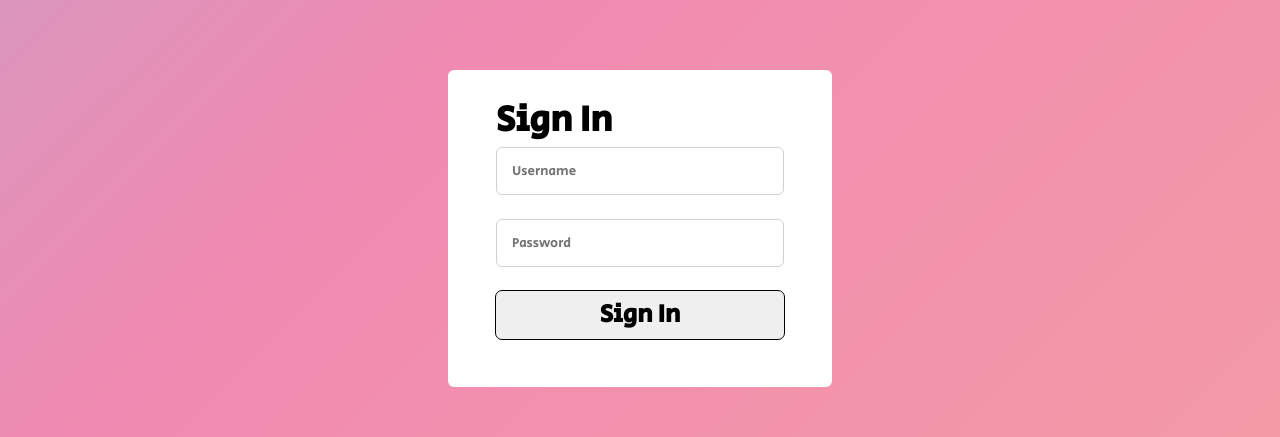
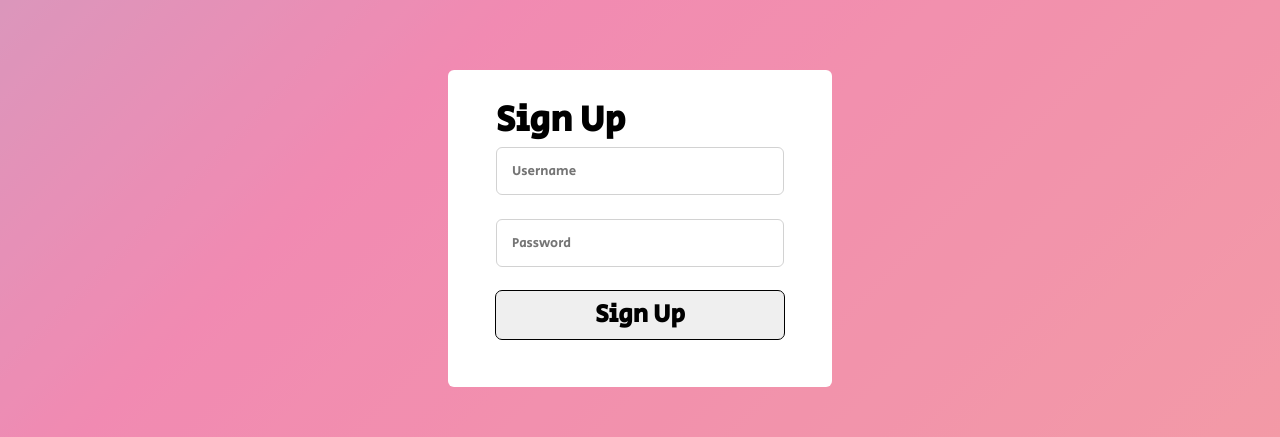
Before and after one commit to JJBonete/mern-todo-list, a React (Create React App) app in the folder client/: page / in a window 1280 px wide. Shown: the part 172-609 px from the top of the page. Built offline with nearby package versions, Linux system fonts and the light colour scheme; no server answers.

Commit message:
switched the default routes

```diff
--- a/client/src/App.js
+++ b/client/src/App.js
@@ -14,8 +14,8 @@ function App() {
     <AuthProvider>
       <div className="App">
         <BrowserRouter>
-          <Route path="/signup" component={SignUp} />
-          <Route exact path="/" component={SignIn} />
+          <Route exact path="/" component={SignUp} />
+          <Route  path="/signin" component={SignIn} />
 
           <Route  path="/home" component={ShowTodoList} />
           <Route path="/create-todo" component={CreateTodo} />
--- a/client/src/components/SignUp.jsx
+++ b/client/src/components/SignUp.jsx
@@ -28,7 +28,7 @@ const SignUp = () => {
 
       // Redirect to homepage on successful registration
       if (res.status === 200) {
-        history.push("/");
+        history.push("/signin");
       }
     } catch (err) {
       console.log(err);
```
